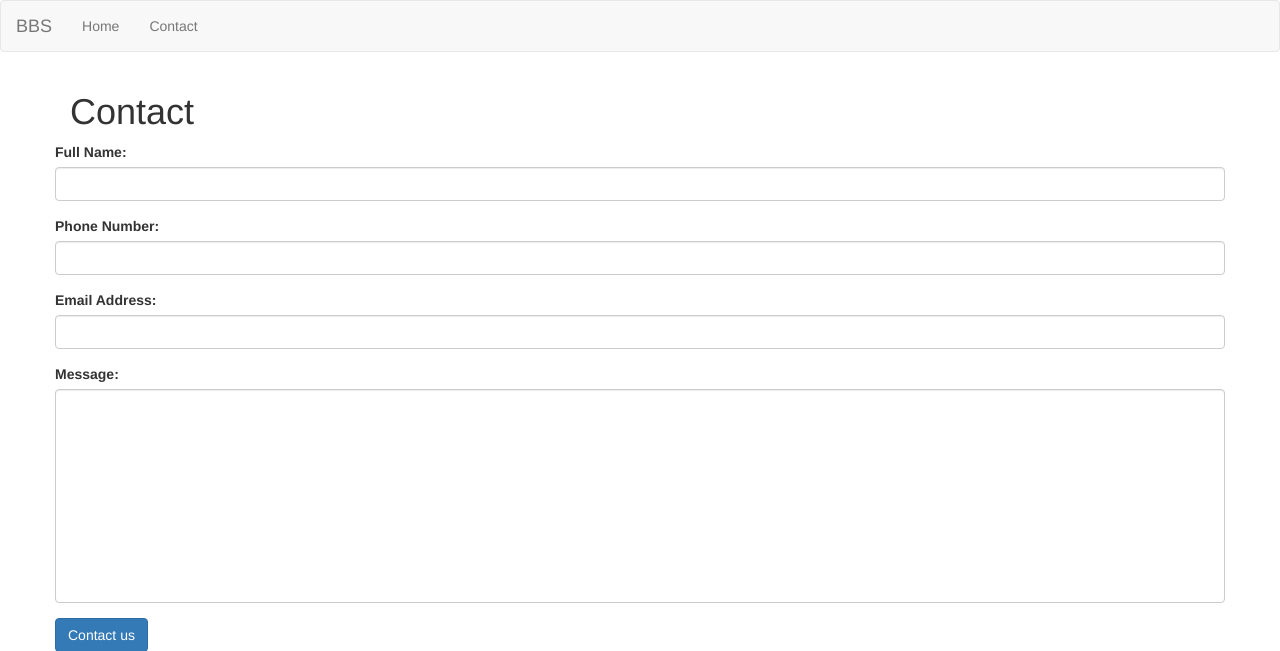
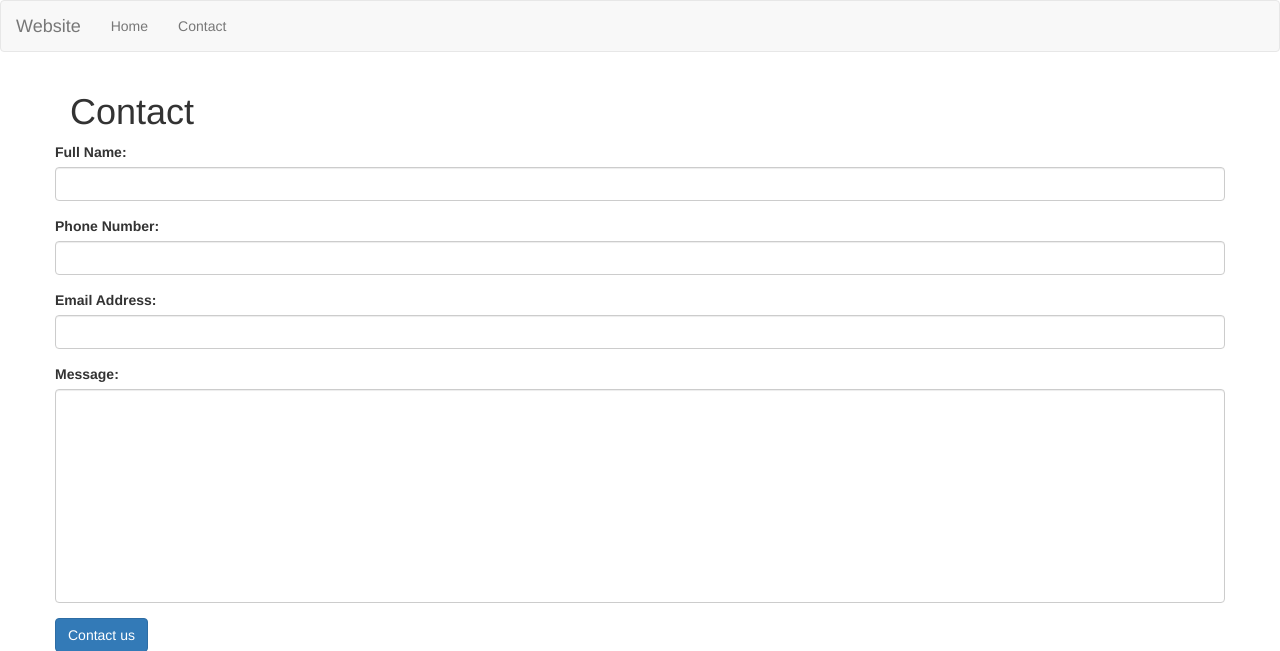
Before and after one commit to FvsJ101/slim3temp, a PHP site: template resources/views/contact.twig in a window 1280 px wide. Shown: the top 651 px of the page. Run offline with PHP 8.4, Linux system fonts and the light colour scheme; the template is opened without the code that fills it: most values are stand-ins (such as "Sample title", 1, 10 or a date in 2020); some libraries are stand-ins or nearby versions.

Commit message:
view corrected

```diff
--- a/resources/views/templates/partials/navigation.twig
+++ b/resources/views/templates/partials/navigation.twig
@@ -8,7 +8,7 @@
 				<span class="icon-bar"></span>
 				<span class="icon-bar"></span>
 			</button>
-			<a class="navbar-brand" href="{{ path_for('home') }}">BBS</a>
+			<a class="navbar-brand" href="{{ path_for('home') }}">Website</a>
 		</div>
 		<!-- Collect the nav links, forms, and other content for toggling -->
 		<div class="collapse navbar-collapse" id="bs-example-navbar-collapse-1">
```
